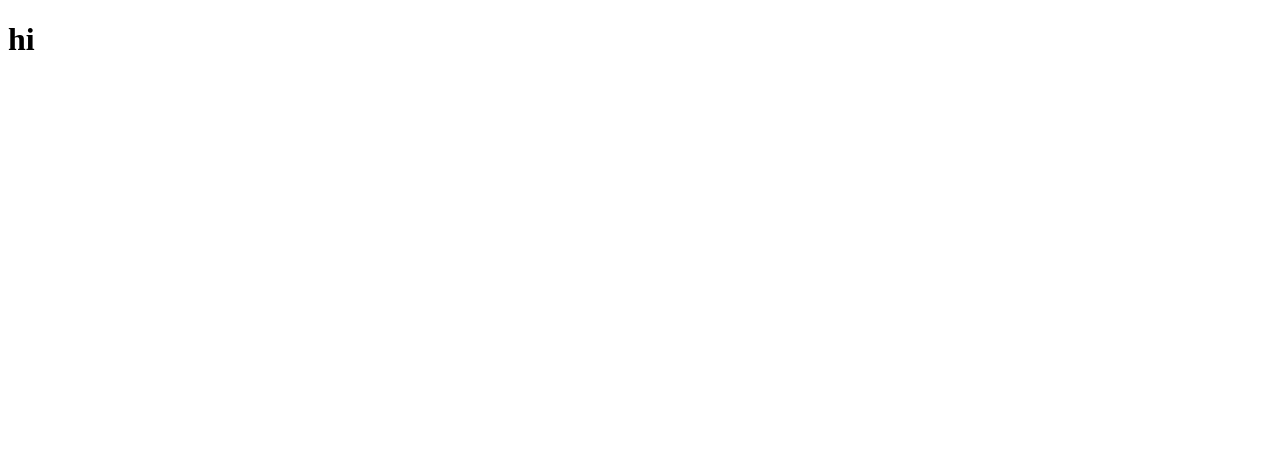
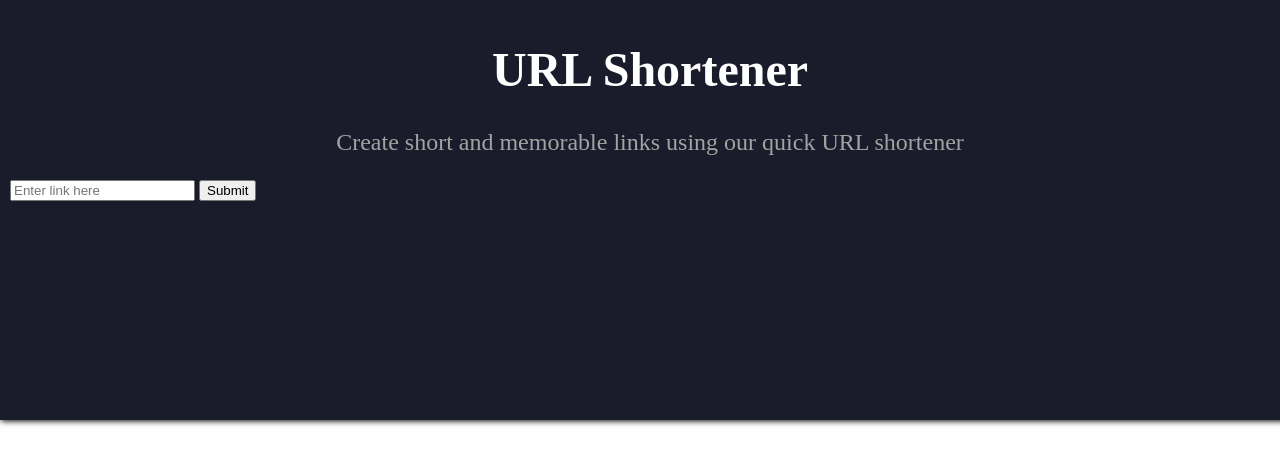
Before and after one commit to Forum-123/URL-Shortener, a Flask app: page / in a window 1280 px wide. Before the commit the part shown is almost empty. Shown: the top 465 px of the page. Run offline with Flask 2, Linux system fonts and the light colour scheme.

Commit message:
style home page

```diff
--- a/static/styles/style.css
+++ b/static/styles/style.css
@@ -0,0 +1,29 @@
+body {
+    margin: 0;
+    padding: 0;
+}
+
+.top-body {
+    width: 100vw;
+    height: 400px;
+    background-color: rgb(27, 28, 43);
+    padding: 10px;
+    box-shadow: 1px 1px 6px black;
+}
+
+h1 {
+    text-align: center;
+    font-size: 3rem;
+    color: white;
+}
+
+p {
+    text-align: center;
+    font-size: 1.5rem;
+    color: rgb(163, 163, 163);
+}
+
+form {
+    justify-content: center;
+    align-items: center;
+}
--- a/templates/home.html
+++ b/templates/home.html
@@ -4,10 +4,19 @@
     <meta charset="UTF-8">
     <meta http-equiv="X-UA-Compatible" content="IE=edge">
     <meta name="viewport" content="width=device-width, initial-scale=1.0">
-    <title>URL shortener</title>
+    <link rel="stylesheet" href="../static/styles/style.css">
+    <title>URL Shortener</title>
 </head>
 <body>
-    <h1>hi</h1>
+    <div class="top-body">
+        <h1>URL Shortener</h1>
+        <p>Create short and memorable links using our quick URL shortener</p>
+        <form>
+            <input type="text" placeholder="Enter link here" class="link-input" required>
+            <input type="submit" class="link-btn">
+        </form>
+    </div>
+
 
 </body>
 </html>
```
